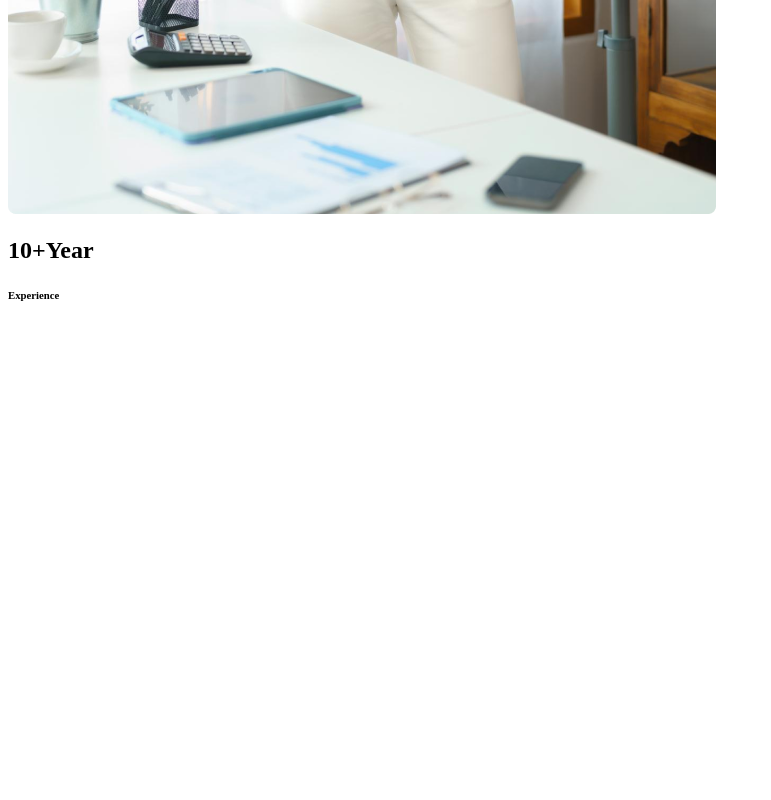
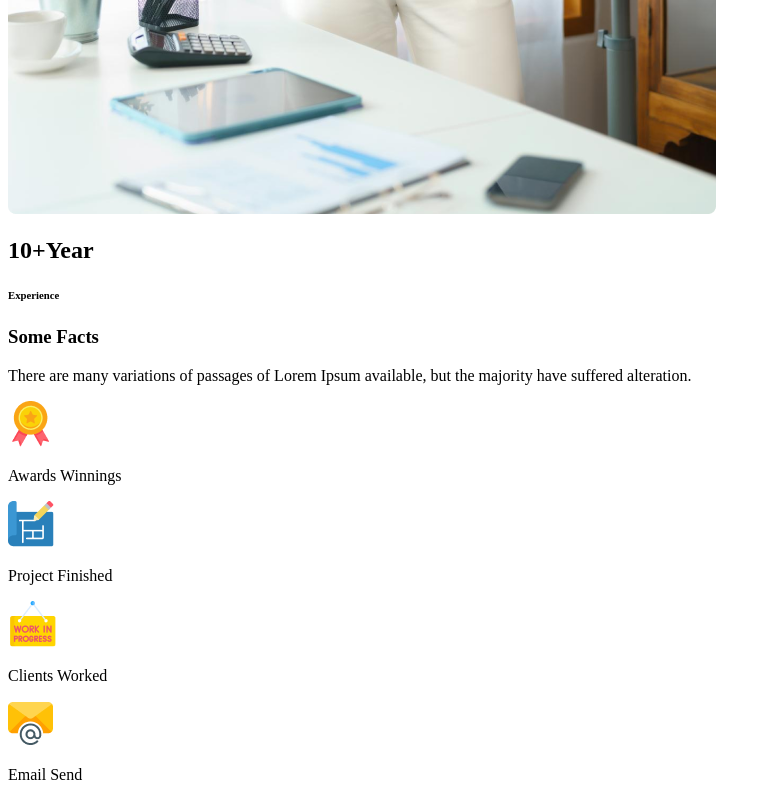
Before and after one commit to abdur-rahman-rubel/assignment2, a plain HTML site: page index.html in a window 1280 px wide. Shown: the part 3676-4476 px from the top of the page, without its empty margins (0-771 px from the left). Before the commit the page ends 4002 px from the top, so only its background shows below. Drawn offline with Linux system fonts and the light colour scheme.

Commit message:
facts section

```diff
--- a/index.html
+++ b/index.html
@@ -85,6 +85,33 @@
                     <h2>10+Year</h2>
                     <h6>Experience</h6>
                 </div>
+            </div>
+        </section>
+
+        <!-- Facts section -->
+        <section>
+            <div class="facts-text">
+                <h3 class="facts-heading">Some Facts</h3>
+                <p class="facts-des">There are many variations of passages of Lorem Ipsum available, but the majority have suffered alteration.</p>
+            </div>
+
+            <div class="facts-list">
+                <div>
+                    <img src="images/icons/ribon.png" alt="">
+                    <p>Awards Winnings</p>
+                </div>
+                <div>
+                    <img src="images/icons/projects.png" alt="">
+                    <p>Project Finished</p>
+                </div>
+                <div>
+                    <img src="images/icons/customers.png" alt="">
+                    <p>Clients Worked</p>
+                </div>
+                <div>
+                    <img src="images/icons/email.png" alt="">
+                    <p>Email Send</p>
+                </div>
 
             </div>
         </section>
```
